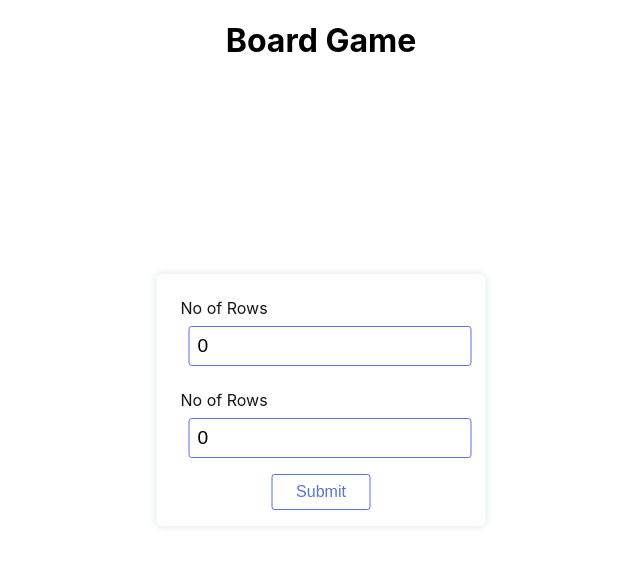
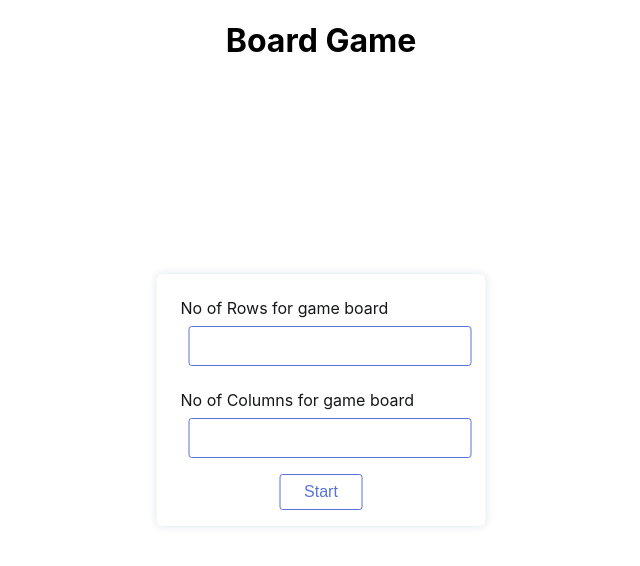
Before and after one commit to Gvinod1991/attainU-coding-challenge, a React (Create React App) app: page / in a window 1280 px wide. Shown: the top 566 px of the page, without its empty margins (319-959 px from the left). Built offline with nearby package versions, Linux system fonts and the light colour scheme.

Commit message:
Validations add to entry form

```diff
--- a/src/components/GameEntryForm/index.jsx
+++ b/src/components/GameEntryForm/index.jsx
@@ -3,23 +3,61 @@ import FormGroup from '../FormGroup';
 import Card from '../Card';
 import Input from '../Input';
 import Button from '../Button';
+import { isNumeric } from '../../utilities/validations';
+
 import './gameEntry.scss';
 
+
 export default function GameEntryForm({ handleSubmit }) {
-  const [rows, setRows] = useState(0);
-  const [columns, setColumns] = useState(0);
+  const [rows, setRows] = useState("");
+  const [columns, setColumns] = useState("");
+  const [error, setError] = useState({
+    rows: "",
+    columns: ""
+  });
+  const handleBtnClick = () => {
+    if (!rows || !isNumeric(rows)) {
+      setError((prevState) => ({
+        ...prevState,
+        rows: "No of rows required"
+      }))
+      return false;
+    } else {
+      setError((prevState) => ({
+        ...prevState,
+        rows: ""
+      }))
+    }
+    if (!columns || !isNumeric(columns)) {
+      setError((prevState) => ({
+        ...prevState,
+        columns: "No of columns required"
+      }))
+      return false;
+    } else {
+      setError((prevState) => ({
+        ...prevState,
+        columns: ""
+      }))
+    }
+    if (rows && columns) {
+      handleSubmit(rows, columns);
+    }
+  }
   return (
     <div className="game-entry-wrapper">
       <Card>
-        <FormGroup label="No of Rows">
+        <FormGroup label="No of Rows for game board">
           <Input value={rows} onChange={(e) => setRows(e.target.value)} />
+          {error.rows && <p className="text-danger"> {error.rows}</p>}
         </FormGroup>
-        <FormGroup label="No of Rows">
+        <FormGroup label="No of Columns for game board">
           <Input value={columns} onChange={(e) => setColumns(e.target.value)} />
+          {error.columns && <p className="text-danger"> {error.columns}</p>}
         </FormGroup>
         <div className="btn-wrapper">
-          <Button onClick={() => handleSubmit(rows, columns)} >
-            Submit
+          <Button onClick={handleBtnClick} >
+            Start
           </Button>
         </div>
       </Card>
--- /dev/null
+++ b/src/utilities/validations.js
@@ -0,0 +1,4 @@
+export const isNumeric = (number) => {
+  const regex = /^[0-9]*$/;
+  return regex.test(number)
+}
```
